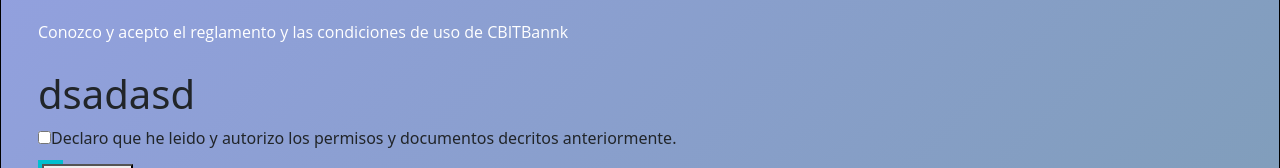
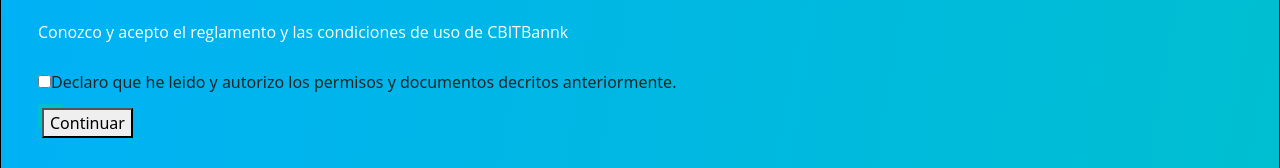
Before and after one commit to Andprez/AngularOpenBanking, an Angular app: page /acepterminos in a window 1280 px wide. Shown: the part 751-919 px from the top of the page. Built offline with nearby package versions, Linux system fonts and the light colour scheme.

Commit message:
cambio colo de fondo

```diff
--- a/src/app/components/aceptacionterminosycond/aceptacionterminosycond.component.css
+++ b/src/app/components/aceptacionterminosycond/aceptacionterminosycond.component.css
@@ -5,7 +5,8 @@
     align-items: flex-start;
     padding: 360px 37px;
     gap: 10px;
-    background: linear-gradient(-225deg, rgba(85, 99, 224, 0.6) 5%, rgba(40, 92, 133, 0.6) 95%);
+    background: linear-gradient(100deg, #00B0F9, #00BFCF);
+    background-size: 100% 100%;
     border: 1px solid #000000
   }
   .aceptarTeminos{
--- a/src/app/components/aceptacionterminosycond/aceptacionterminosycond.component.html
+++ b/src/app/components/aceptacionterminosycond/aceptacionterminosycond.component.html
@@ -6,7 +6,6 @@
     <p class="text-8">Autorizo el uso de mis datos sensibles para las finalidades aqui descristas</p>
     <p class="text-9">Conozco y acepto el reglamento y las condiciones de uso de CBITBannk</p>
     <section>
-      <h1>dsadasd</h1>
       <label aceptarTeminos>
         <input type="checkbox" name="switch" id="switch">Declaro que he leido y autorizo los permisos y documentos decritos anteriormente.
       </label>
--- a/src/app/components/terminosycondisionesinicio/terminosycondisionesinicio.component.css
+++ b/src/app/components/terminosycondisionesinicio/terminosycondisionesinicio.component.css
@@ -1,7 +1,7 @@
 .frame-3 {
     border: rgb(15, 15, 15) 1px solid;
-    background: linear-gradient(-225deg, rgba(245, 243, 243, 0.6) 5%, rgba(67, 138, 189, 0.6) 100%);
-
+    background: linear-gradient(100deg, #00B0F9, #00BFCF);
+    background-size: 100% 100%
   }
   .rectangle-1-6 {
     margin: 0 auto;
```
